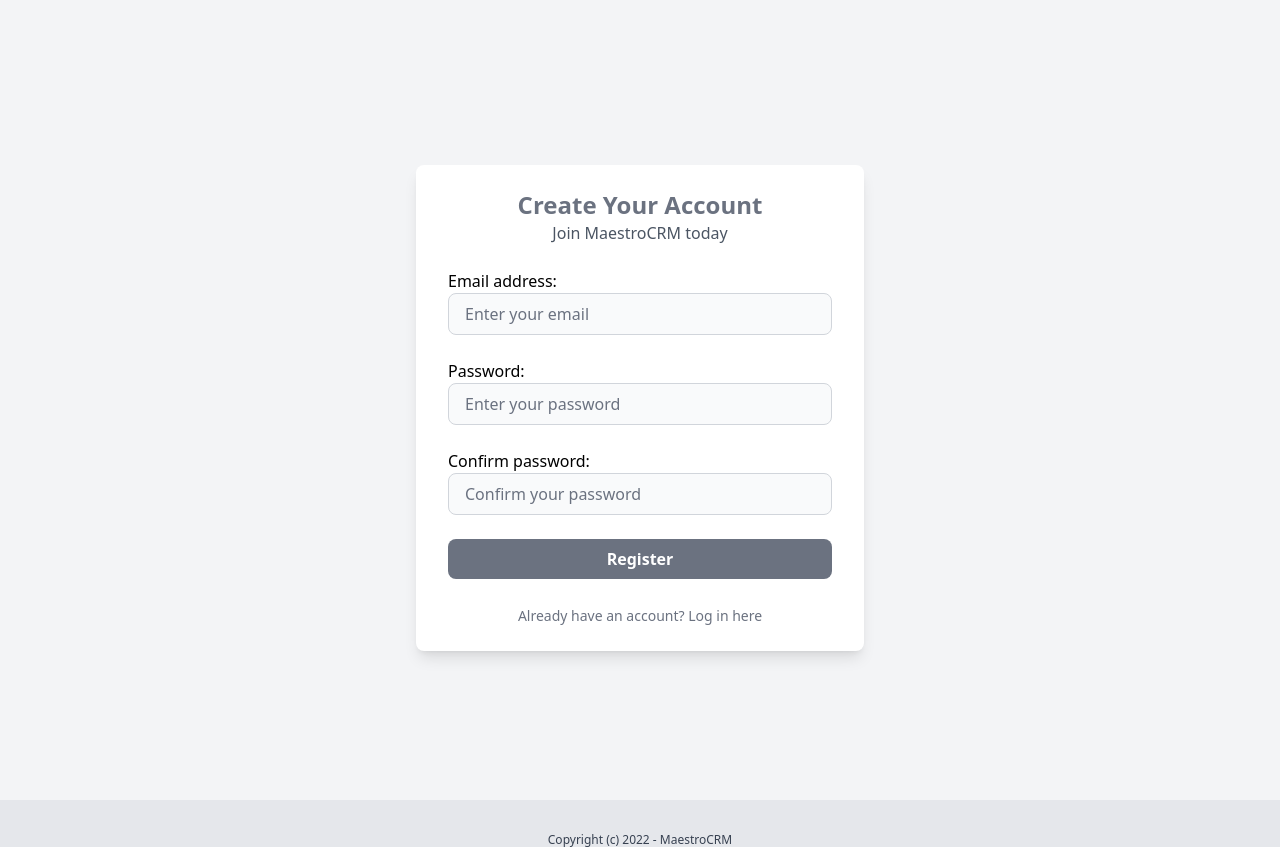
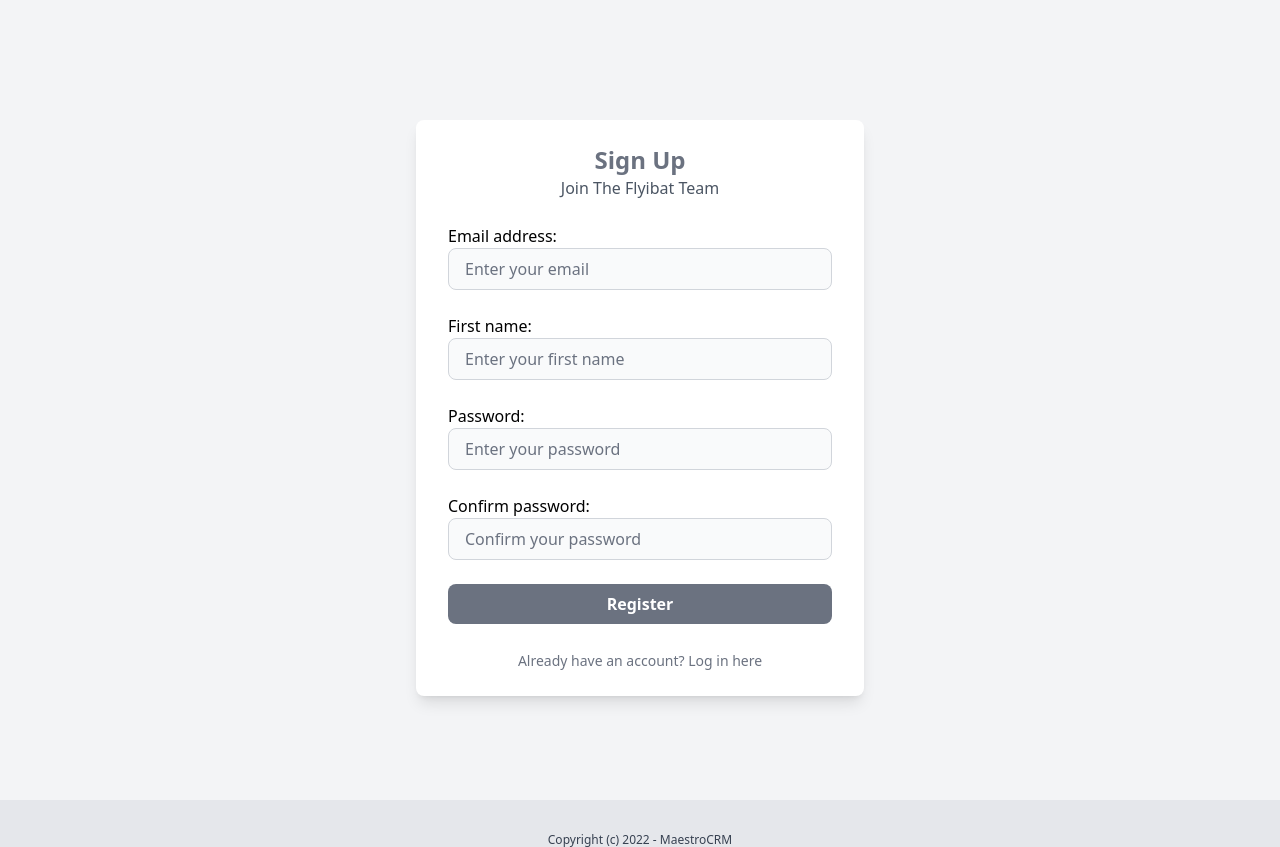
Before and after one commit to flyefe/MaestroCRM2.0, a Django app: page /sign-up/ in a window 1280 px wide. Shown: the part 132-979 px from the top of the page. Run offline with Django 5.2, Linux system fonts and the light colour scheme; some libraries are stand-ins or nearby versions.

Commit message:
registeration form now work to assign contact details and user with role

```diff
--- a/crm/core/templates/core/sign_up.html
+++ b/crm/core/templates/core/sign_up.html
@@ -5,8 +5,8 @@
 {% block content %}
 <div class="flex items-center justify-center min-h-screen bg-gray-100">
     <div class="w-full max-w-md px-8 py-6 mt-4 bg-white rounded-lg shadow-lg">
-        <h2 class="text-2xl font-semibold text-center text-gray-500">Create Your Account</h2>
-        <p class="text-center text-gray-600 mb-4">Join MaestroCRM today</p>
+        <h2 class="text-2xl font-semibold text-center text-gray-500">Sign Up</h2>
+        <p class="text-center text-gray-600 mb-4">Join The Flyibat Team</p>
 
         <form method="POST" class="space-y-6">
             {% csrf_token %}
--- a/crm/core/views.py
+++ b/crm/core/views.py
@@ -15,7 +15,7 @@ from django.contrib import messages
 from contacts.models import ContactDetail
 
 
-from users.forms import RegisterForm
+from users.forms import SignUpForm
 
 from .decorators import role_required
 
@@ -69,7 +69,7 @@ def login_view(request):
 
 # def sign_up(request):
 #     if request.method == 'POST':
-#         form = RegisterForm(request.POST)
+#         form = SignUpForm(request.POST)
 #         if form.is_valid():
 #             email = form.cleaned_data['email']
 
@@ -107,7 +107,7 @@ def login_view(request):
 #         else:
 #             messages.error(request, 'Please correct the errors below.')
 #     else:
-#         form = RegisterForm()
+#         form = SignUpForm()
 
 #     return render(request, 'core/sign_up.html', {'form': form})
 
@@ -115,7 +115,7 @@ def login_view(request):
 
 def sign_up(request):
     if request.method == 'POST':
-        form = RegisterForm(request.POST)
+        form = SignUpForm(request.POST)
         if form.is_valid():
             email = form.cleaned_data['email']
 
@@ -170,7 +170,7 @@ def sign_up(request):
         else:
             messages.error(request, 'Please correct the errors below.')
     else:
-        form = RegisterForm()
+        form = SignUpForm()
 
     return render(request, 'core/sign_up.html', {'form': form})
 
--- a/crm/users/forms.py
+++ b/crm/users/forms.py
@@ -164,7 +164,7 @@ class RoleCreationForm(forms.ModelForm):
         }
 
 
-class RegisterForm(forms.ModelForm):
+class SignUpForm(forms.ModelForm):
     password = forms.CharField(widget=forms.PasswordInput(attrs={
         'class': 'w-full py-2 px-4 border border-gray-300 rounded-lg bg-gray-50 focus:outline-none focus:ring-2 focus:ring-gray-300',
         'placeholder': 'Enter your password'
@@ -177,11 +177,16 @@ class RegisterForm(forms.ModelForm):
 
     class Meta:
         model = User
-        fields = ['email']
+        fields = ['email', 'first_name']
         widgets = {
             'email': forms.EmailInput(attrs={
                 'class': 'w-full py-2 px-4 border border-gray-300 rounded-lg bg-gray-50 focus:outline-none focus:ring-2 focus:ring-gray-300',
                 'placeholder': 'Enter your email'
+            }),
+
+            'first_name': forms.TextInput(attrs={
+                'class': 'w-full py-2 px-4 border border-gray-300 rounded-lg bg-gray-50 focus:outline-none focus:ring-2 focus:ring-gray-300',
+                'placeholder': 'Enter your first name'
             }),
         }
 
--- a/crm/users/views.py
+++ b/crm/users/views.py
@@ -10,7 +10,7 @@ import random, string
 from django.contrib import messages
 from django.contrib.auth.models import User, Group
 
-from .forms import UserEditForm, RegisterForm, RoleCreationForm,RoleEditForm
+from .forms import UserEditForm, SignUpForm, RoleCreationForm,RoleEditForm
 
 from django.core.paginator import Paginator
 from django.db.models import Q  # Import the Q object
@@ -354,7 +354,7 @@ def login_view(request):
 @login_required
 def register_user(request):
     if request.method == 'POST':
-        form = RegisterForm(request.POST)
+        form = SignUpForm(request.POST)
         if form.is_valid():
             email = form.cleaned_data['email']
 
@@ -371,7 +371,7 @@ def register_user(request):
         else:
             messages.error(request, 'Please correct the errors below.')
     else:
-        form = RegisterForm()
+        form = SignUpForm()
 
     return render(request, 'register.html', {'form': form})
 
```
Also changed, not shown: crm/importduty/templates/importduty/form.html (added, +16 -0 lines), crm/db.sqlite3.
